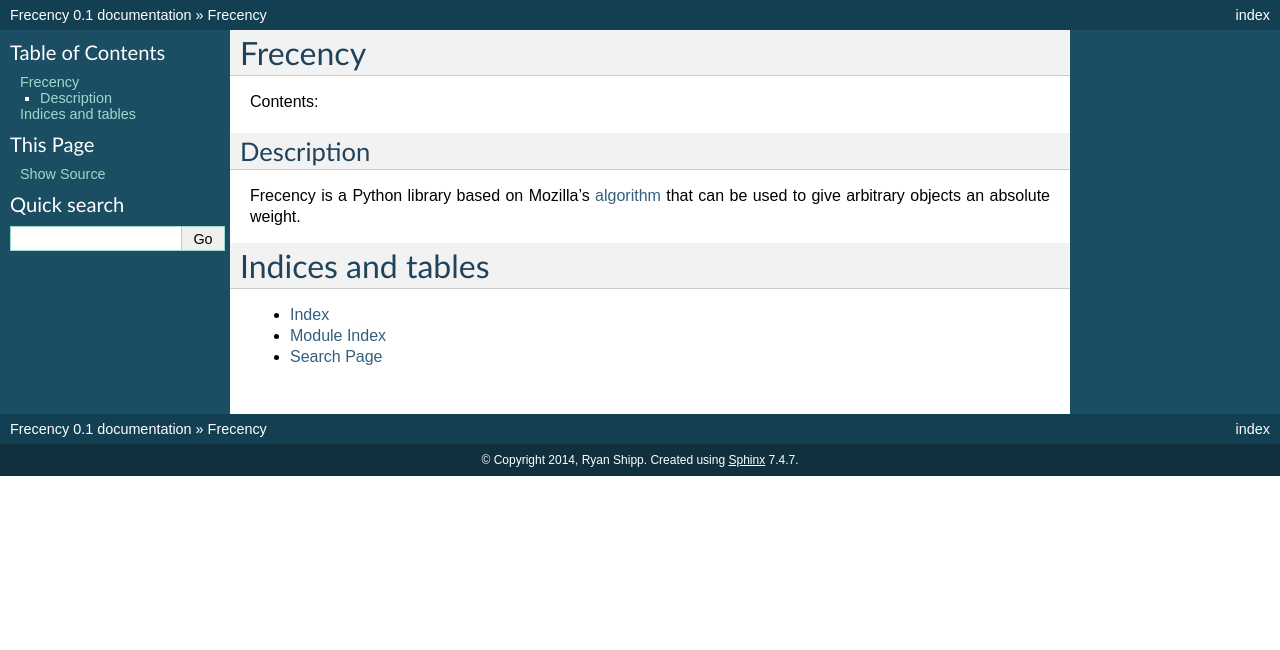
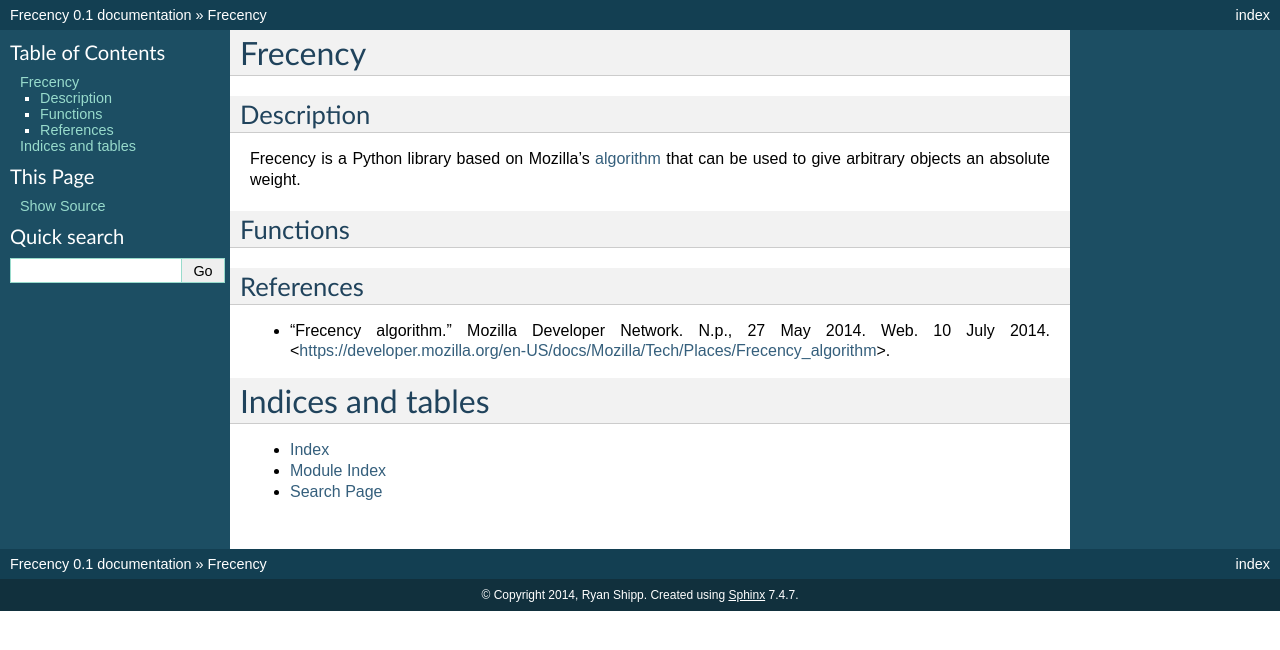
Before and after one commit to rshipp/python-frecency, a Sphinx documentation site: the page built from docs/index.rst, in a window 1280 px wide. Shown: the top 650 px of the page. Built offline with Sphinx 7.4.7, drawn with Linux system fonts in a browser that asks for light colours.

Commit message:
Added Functions and References sections.

```diff
--- a/docs/index.rst
+++ b/docs/index.rst
@@ -3,8 +3,6 @@
 
 Frecency
 ========
-
-Contents:
 
 .. toctree::
    :maxdepth: 2
@@ -16,6 +14,16 @@ Description
 Frecency is a Python library based on Mozilla's algorithm_ that can be used
 to give arbitrary objects an absolute weight.
 
+Functions
+---------
+
+
+
+References
+----------
+
+* "Frecency algorithm." Mozilla Developer Network. N.p., 27 May 2014. Web. 10
+  July 2014. <https://developer.mozilla.org/en-US/docs/Mozilla/Tech/Places/Frecency_algorithm>.
 
 Indices and tables
 ==================
```
